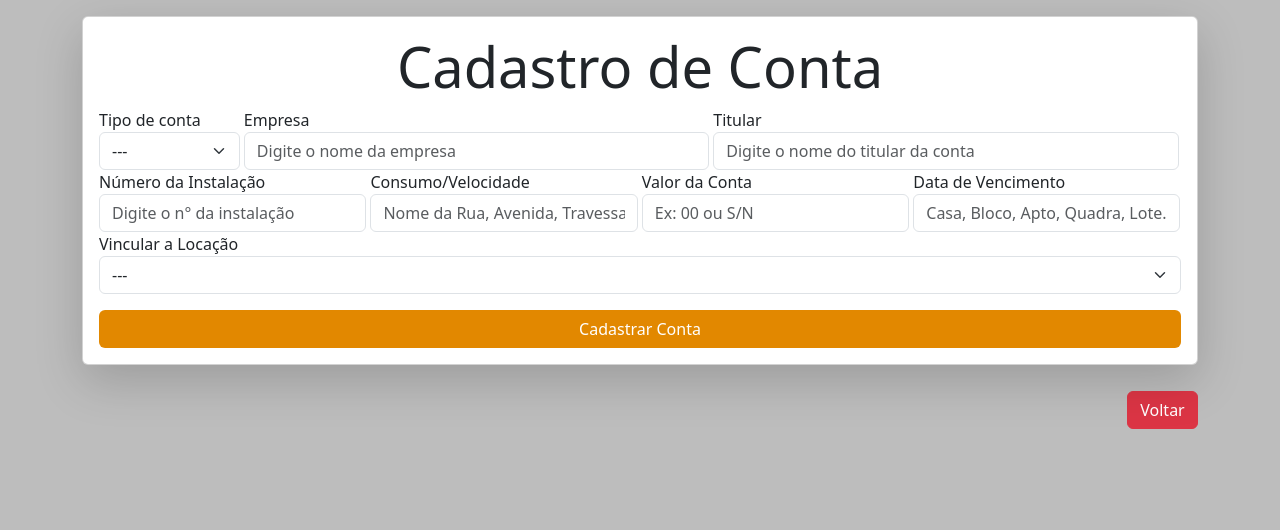
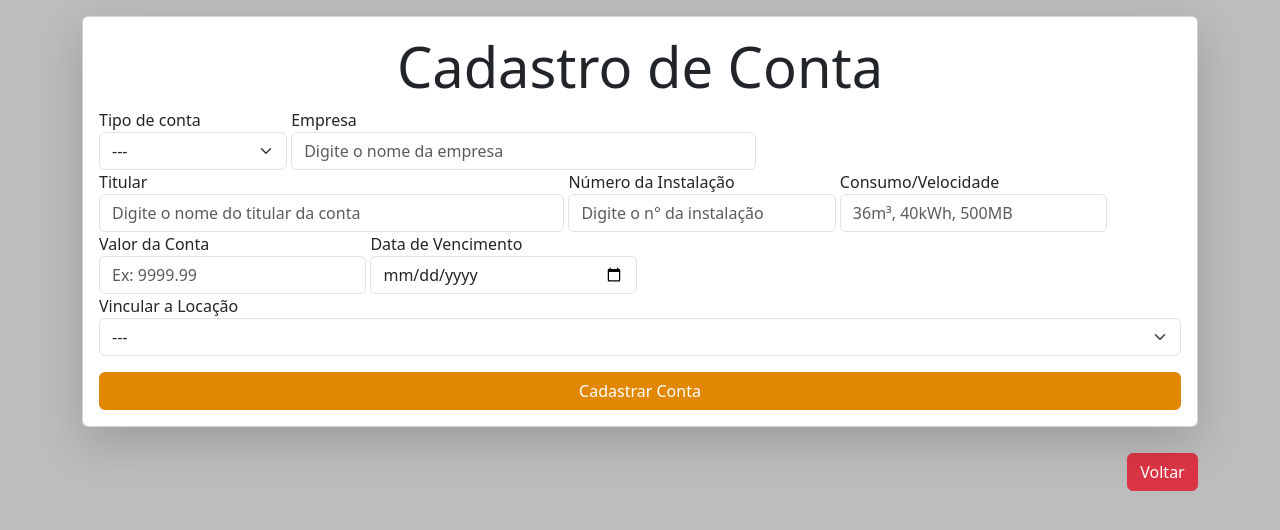
Before and after one commit to kalkslucas/controle-locacao, a PHP site: page /form-gerar-conta.php in a window 1280 px wide. Shown: the part 66-596 px from the top of the page. Run offline with PHP 8.4, Linux system fonts and the light colour scheme; tables that the repository leaves empty or names only in its code hold one stand-in row (values such as "Sample post").

Commit message:
upgrade: cadastro conta realizado

```diff
--- a/form-gerar-conta.php
+++ b/form-gerar-conta.php
@@ -51,63 +51,74 @@
                 <h3 class="card-title text-center display-4">Cadastro de Conta</h3>
                 <form action="gerarConta.php" method="post">
                   <div class="mt-1">
-                    <label id="tipoConta" for="tipoConta">
+                    <label id="tipoDespesa">
                       Tipo de conta
-                      <select class="form-select" name="tipoConta" id="tipoConta">
+                      <select class="form-select" name="tipoDespesa" id="tipoDespesa">
                         <option value="">---</option>
-                        <option value="ATIVO">Energia</option>
-                        <option value="ATIVO">Água</option>
-                        <option value="ATIVO">Internet</option>
-                        <option value="ATIVO">Condomínio</option>
+                        <option value="ENERGIA">Energia</option>
+                        <option value="ÁGUA">Água</option>
+                        <option value="INTERNET">Internet</option>
+                        <option value="CONDOMÍNIO">Condomínio</option>
+                        <option value="IPTU">IPTU</option>
+                        <option value="IMPOSTO DE RENDA">Imposto de Renda</option>
                       </select>
                     </label>
 
-                    <label id="empresa" for="empresa">
+                    <label id="empresa">
                       Empresa
                       <input id="empresa" name="empresa" class="form-control" type="text" placeholder="Digite o nome da empresa">
                     </label>
 
-                    <label id="titular" for="titular">
+                    <label id="titular">
                       Titular
                       <input id="titular" name="titular" class="form-control" type="text" placeholder="Digite o nome do titular da conta">
                     </label>
 
-                    <label id="numInstalacao" for="numInstalacao">
+                    <label id="numInstalacao">
                       Número da Instalação
                       <input id="numInstalacao" name="numInstalacao" class="form-control" type="text" placeholder="Digite o n° da instalação">
                     </label>
 
-                    <label id="consumoVelocidade" for="consumoVelocidade">
+                    <label id="consumoVelocidade">
                       Consumo/Velocidade
-                      <input id="consumoVelocidade" name="consumoVelocidade" class="form-control" type="text" placeholder="Nome da Rua, Avenida, Travessa...">
+                      <input id="consumoVelocidade" name="consumoVelocidade" class="form-control" type="text" placeholder="36m³, 40kWh, 500MB">
                     </label>
 
-                    <label id="valorConta" for="valorConta">
+                    <label id="valorConta">
                       Valor da Conta
-                      <input id="valorConta" name="valorConta" class="form-control" type="text" placeholder="Ex: 00 ou S/N">
+                      <input id="valorConta" name="valorConta" class="form-control" type="text" placeholder="Ex: 9999.99">
                     </label>
 
-                    <label id="dataVencimento" for="dataVencimento">
+                    <label id="dataVencimento">
                       Data de Vencimento
-                      <input id="dataVencimento" name="dataVencimento" class="form-control" type="text" placeholder="Casa, Bloco, Apto, Quadra, Lote...">
+                      <input id="dataVencimento" name="dataVencimento" class="form-control" type="date">
                     </label>
 
-                    <label id="vincularLocacao" for="vincularLocacao">
+                    <label id="vincularLocacao">
                       Vincular a Locação
-                      <select class="form-select" name="status" id="status">
+                      <select class="form-select" name="vincularLocacao" id="vincularLocacao">
                         <option value="">---</option>
-                        <option value="ATIVO">Energia</option>
-                        <option value="ATIVO">Água</option>
-                        <option value="ATIVO">Internet</option>
-                        <option value="ATIVO">Condomínio</option>
+                        <?php
+                          include_once 'conexao.php';
+                          try {
+                            $query = "SELECT idlocacao, ftc, rua, numero, bairro, cidade, estado, cep, nome FROM locacao l INNER JOIN endereco e ON l.id_endereco = e.idendereco INNER JOIN gestor g ON l.id_gestor = g.idgestor";
+
+                            $consulta = $conectar->query($query);
+                            while($linha = $consulta->fetch(PDO::FETCH_ASSOC)){
+                              echo "<option value='$linha[idlocacao]'>$linha[ftc] | $linha[rua], $linha[numero], $linha[bairro], $linha[cidade] - $linha[estado] | $linha[nome]";
+                            }
+                          } catch (PDOException $e) {
+                            echo 'Error: ' . $e->getMessage();
+                            // Log the error
+                            error_log('Error: ' . $e->getMessage(), 0);
+                          }
+                        ?>
                       </select>
                     </label>
-
-
                   </div>
 
 
-                  <label class="d-flex mt-3" id="enviarLocacao" for="enviarLocacao">
+                  <label class="d-flex mt-3" id="enviarLocacao">
                     <input class="btn btn-laranja" type="submit" value="Cadastrar Conta">
                   </label>
                 </form>
```
Also changed, not shown: gerarConta.php (+36 -0 lines).
